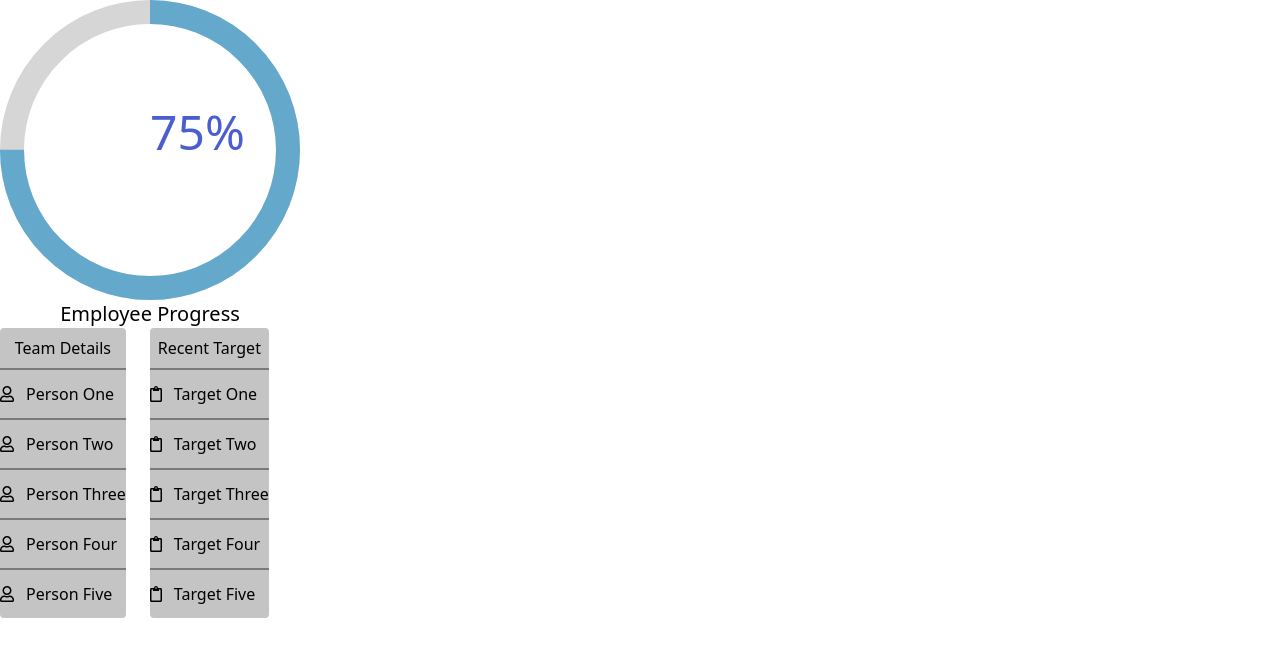
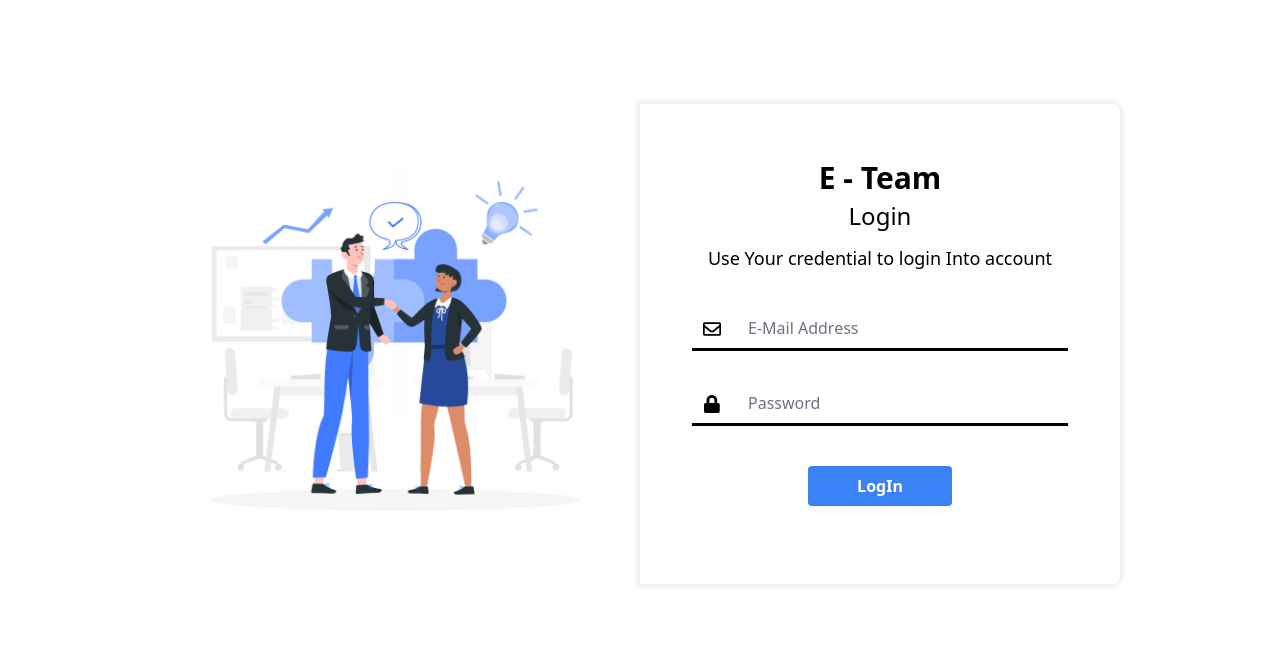
Before and after one commit to web-shoharab-pk/E-Team, a React (Create React App) app: page /login in a window 1280 px wide. Shown: the top 656 px of the page. Built offline with nearby package versions, Linux system fonts and the light colour scheme.

Commit message:
login area

```diff
--- a/src/App.tsx
+++ b/src/App.tsx
@@ -6,13 +6,17 @@ import {
   Route
 } from "react-router-dom";
 import Home from './components/Home/Home';
+import Login from './components/Login/Login';
 
 function App() {
   return (
     <Router>
       <Switch>
-        <Route path="/">
+        <Route path="/home">
           <Home />
+        </Route>
+        <Route path="/login">
+          <Login />
         </Route>
       </Switch>
     </Router>
--- /dev/null
+++ b/src/components/Login/Login.css
@@ -0,0 +1,10 @@
+.loginArea .loginFrom {
+    box-shadow: 0px 0px 4px 3px #efefef;
+}
+.loginArea .loginFrom input {
+    border-bottom: 3px solid #000000;
+}
+.loginArea .loginFrom svg {
+    color: #000;
+    font-size: 18px;
+}
--- /dev/null
+++ b/src/components/Login/Login.tsx
@@ -0,0 +1,57 @@
+import React from 'react';
+import './Login.css';
+import {Link} from 'react-router-dom';
+import { faLock } from '@fortawesome/free-solid-svg-icons';
+import { FontAwesomeIcon } from '@fortawesome/react-fontawesome';
+import { faEnvelope } from '@fortawesome/free-regular-svg-icons';
+import loginBG from '../../images/Partnership-rafiki.png';
+
+const Login = () => {
+    return (
+        <div>
+            <div className="loginArea container mx-auto">
+                <div className="flex w-full justify-center my-12">
+                    <div className="w-full xl:w-3/4 mt-14 lg:w-11/12 flex justify-between">
+                        <div className="w-2/4 h-auto hidden lg:block lg:w-1/2 bg-cover rounded-l-lg" >
+                            <img src={loginBG} alt="" />
+                        </div>
+
+                        <div className="loginFrom w-2/4 lg:w-1/2 bg-white p-5 rounded-lg lg:rounded-l-none">
+                            <div className="mt-5">
+                                <h3 className="pt-4 text-3xl font-bold text-center">E - Team</h3>
+                                <h5 className="pt-1 text-2xl font-medium text-center">Login</h5>
+                                <p className="pt-3 text-lg font-normal text-center">Use Your credential to login Into account</p>
+                            </div>
+
+                            <form className="px-8 pt-9 bg-white rounded">
+                                <div className="relative mb-8">
+                                    <div className="inline-flex items-center justify-center absolute left-0 top-0 h-full w-10 text-gray-400">
+                                            <span><FontAwesomeIcon icon={faEnvelope} /></span>
+                                    </div>
+
+                                    <input id="email" type="email" name="email" className="text-sm sm:text-base placeholder-gray-500 pl-14 pr-4 w-full py-2 focus:outline-none focus:border-blue-400" placeholder="E-Mail Address" />
+                                </div>
+
+                                <div className="relative mb-4">
+                                    <div className="inline-flex items-center justify-center absolute left-0 top-0 h-full w-10 text-gray-400">
+                                        <span><FontAwesomeIcon icon={faLock} /></span>
+                                    </div>
+
+                                    <input id="password" type="password" name="password" className="text-sm sm:text-base placeholder-gray-500 pl-14 pr-4 w-full py-2 focus:outline-none focus:border-blue-400" placeholder="Password" />
+                                </div>
+
+                                <div className="mt-10 text-center">
+                                    <button className="w-36 rounded px-4 py-2 font-bold text-white hover:text-white bg-blue-500 hover:bg-blue-500 focus:outline-none focus:shadow-outline" type="button" >
+                                        LogIn
+                                    </button>
+                                </div>
+                            </form>
+                        </div>
+                    </div>
+                </div>
+            </div>
+        </div>
+    );
+};
+
+export default Login;
```
Also changed, not shown: src/images/Partnership-rafiki.png (added).
